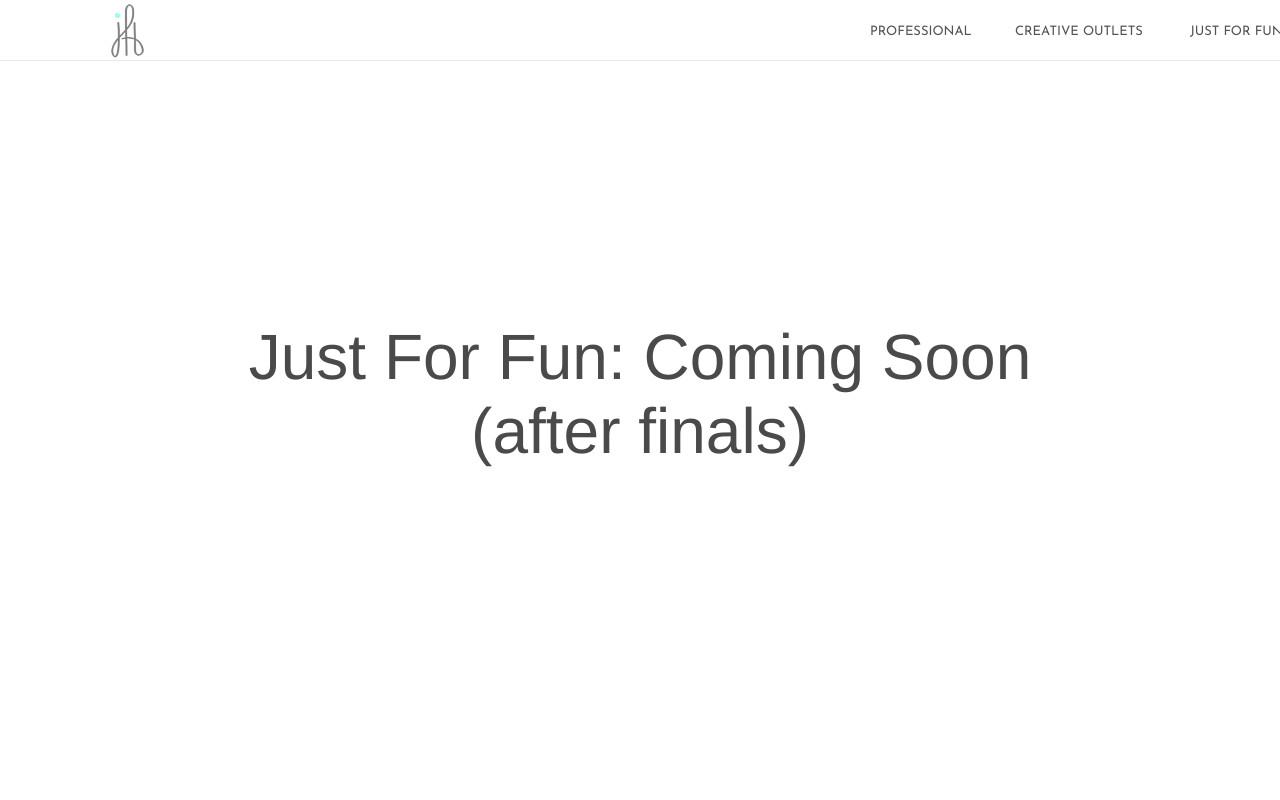
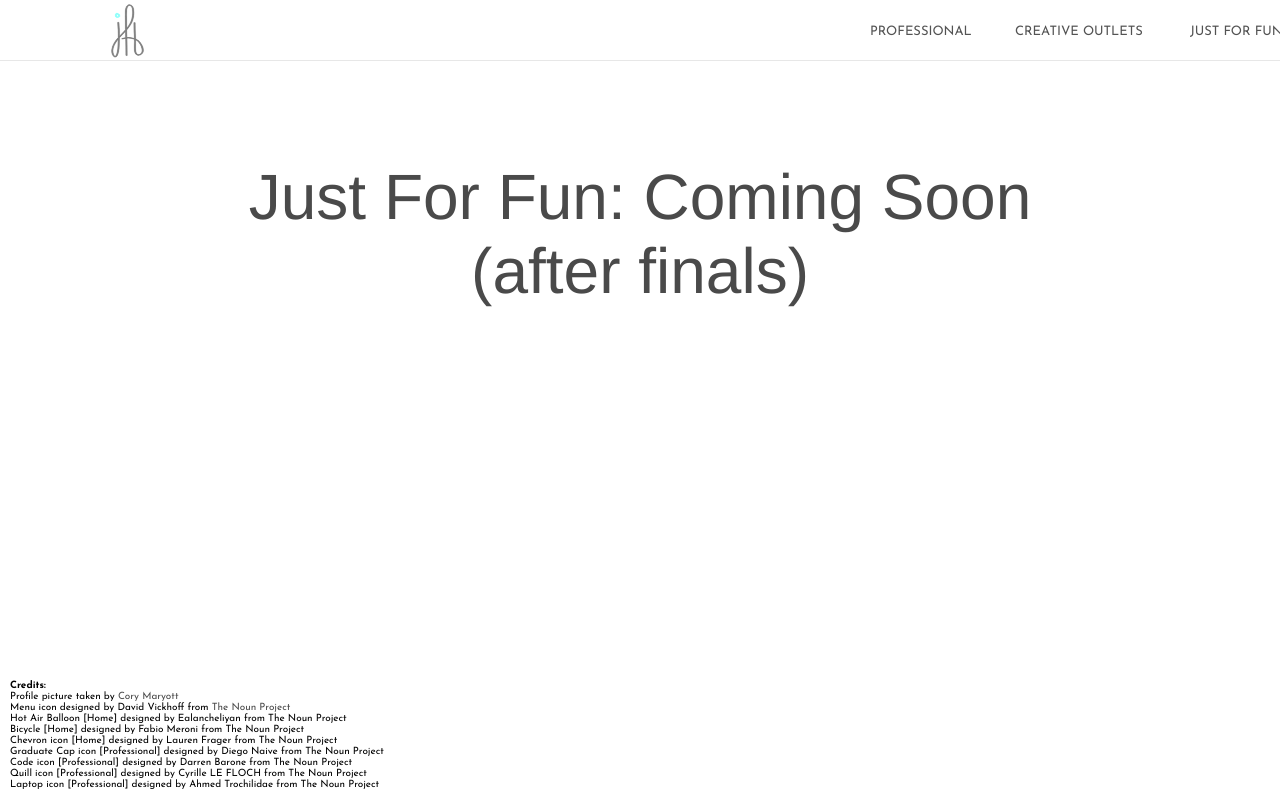
Before and after one commit to jacburge/my_website, a Flask app: page /fun/ in a window 1280 px wide. Run offline with Flask 2, Linux system fonts and the light colour scheme; some web fonts are replaced.

Commit message:
Added credits

```diff
--- a/app/static/css/fun-style.css
+++ b/app/static/css/fun-style.css
@@ -7,9 +7,18 @@
 	position:absolute;
 	width:100%;
 	height:140;
-	top:40%;
+	top:20%;
 	text-align:center;
 	color:#4a4a4a;
 	font-size:64px;
+	margin-bottom:30px;
 /*	margin-top:-30;*/
 }
+
+.credits {
+	font-size:10px;
+	position:absolute;
+	bottom:0%;
+	margin-bottom:10px;
+	margin-left:10px;
+}
--- a/app/templates/fun.html
+++ b/app/templates/fun.html
@@ -42,6 +42,18 @@
 
 	<div class="fun-text">Just For Fun: Coming Soon <br><span id="small">(after finals)</span>
 				</div>
+	<div class="credits">
+		<b>Credits:</b> <br>
+		Profile picture taken by <a href="http://www.corymaryott.com/">Cory Maryott</a><br>
+		Menu icon designed by David Vickhoff from <a href="https://thenounproject.com/">The Noun Project</a><br>
+		Hot Air Balloon [Home] designed by Ealancheliyan from The Noun Project<br>
+		Bicycle [Home] designed by Fabio Meroni from The Noun Project<br>
+		Chevron icon [Home] designed by Lauren Frager from The Noun Project<br>
+		Graduate Cap icon [Professional] designed by Diego Naive from The Noun Project<br>
+		Code icon [Professional] designed by Darren Barone from The Noun Project<br>
+		Quill icon [Professional] designed by Cyrille LE FLOCH from The Noun Project<br>
+		Laptop icon [Professional] designed by Ahmed Trochilidae from The Noun Project<br>
+	</div>
 <div id="toggle-menu" style="display:none">
 		<div class="sidebar-item"><a class="sidebar-link" href="/">Home</a>
 		</div>
```
